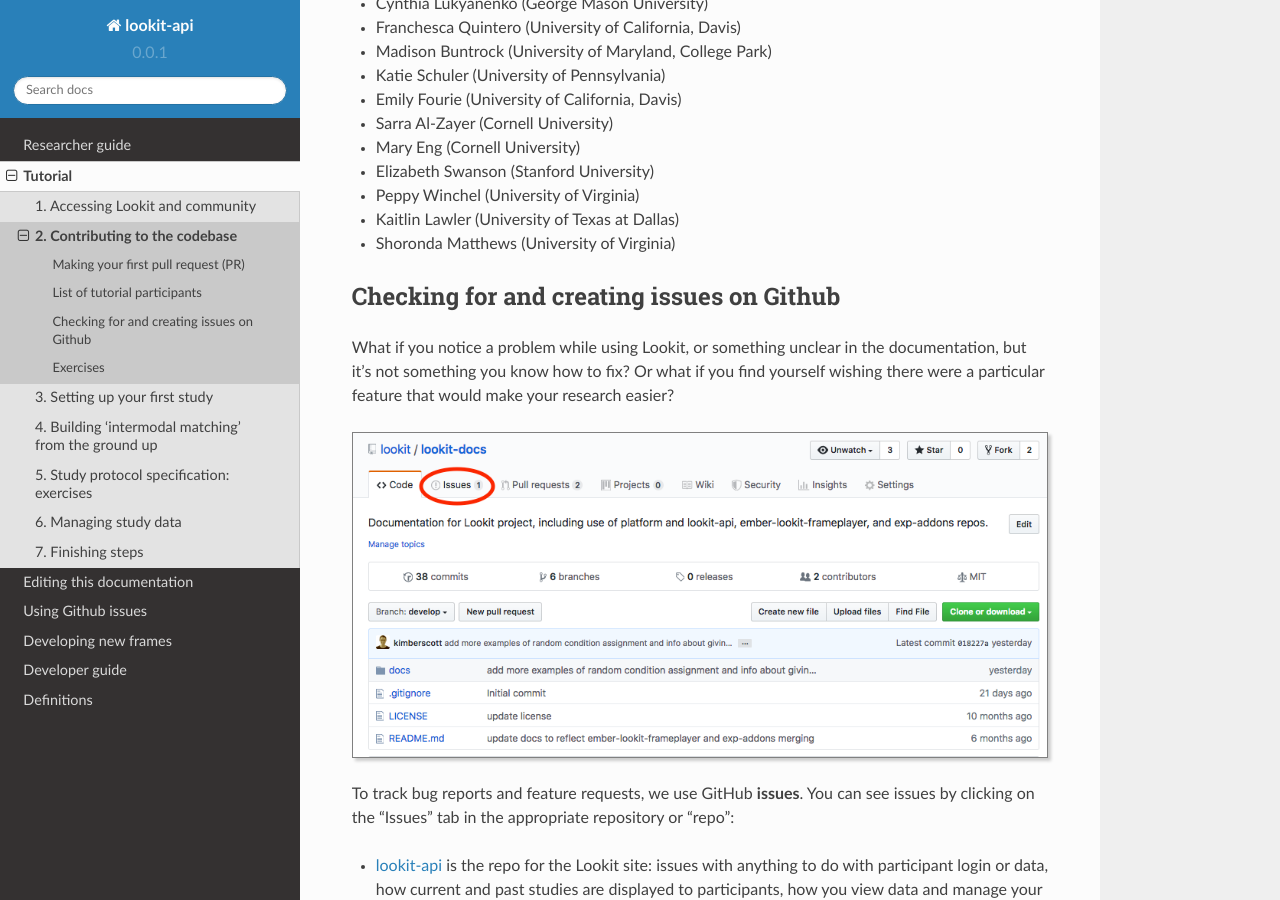
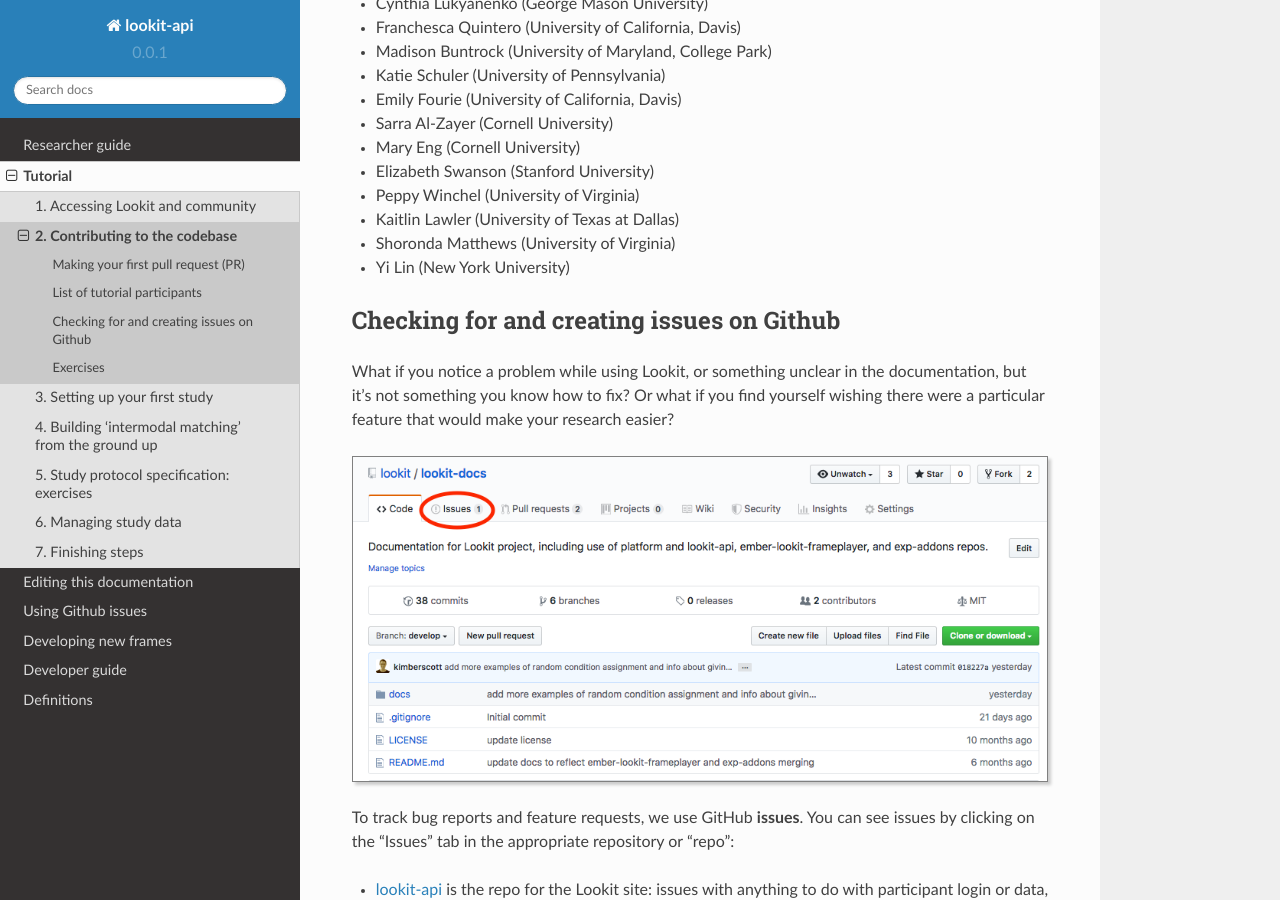
Before and after one commit to lookit/lookit-docs, a Sphinx documentation site: the page built from docs/source/tutorial-contributing.rst, in a window 1280 px wide and 900 px high, scrolled down 5985 px. Built offline with Sphinx 7.4.7 and the Read the Docs theme 2.0.0, drawn with Linux system fonts in a browser that asks for light colours.

Commit message:
add tutorial participant to list

```diff
--- a/docs/source/tutorial-contributing.rst
+++ b/docs/source/tutorial-contributing.rst
@@ -154,6 +154,7 @@
 - Peppy Winchel (University of Virginia)
 - Kaitlin Lawler (University of Texas at Dallas)
 - Shoronda Matthews (University of Virginia)
+- Yi Lin (New York University)
 
 .. _Github issues overview:
 
```
